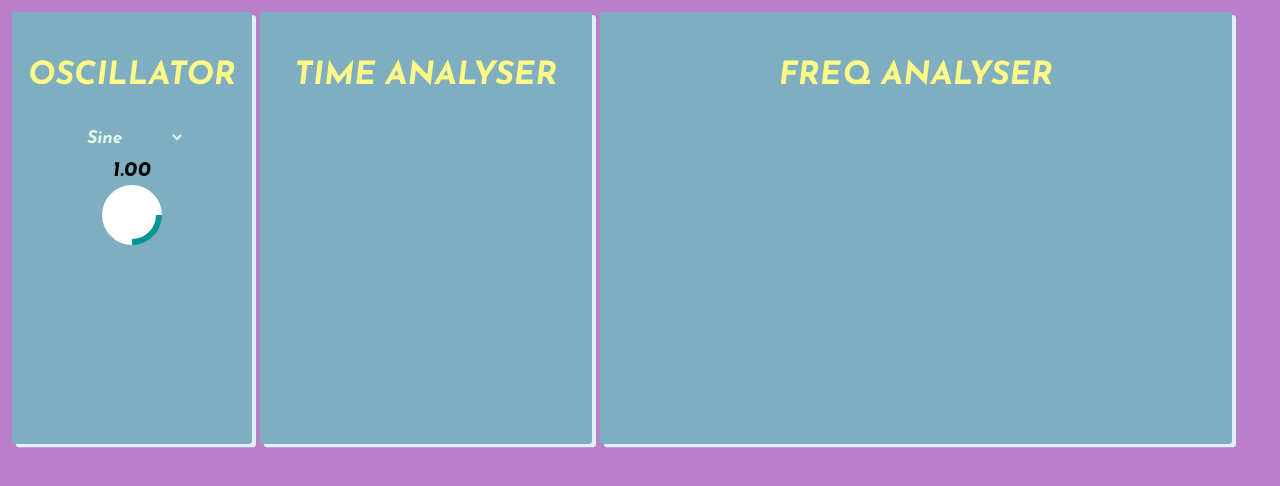
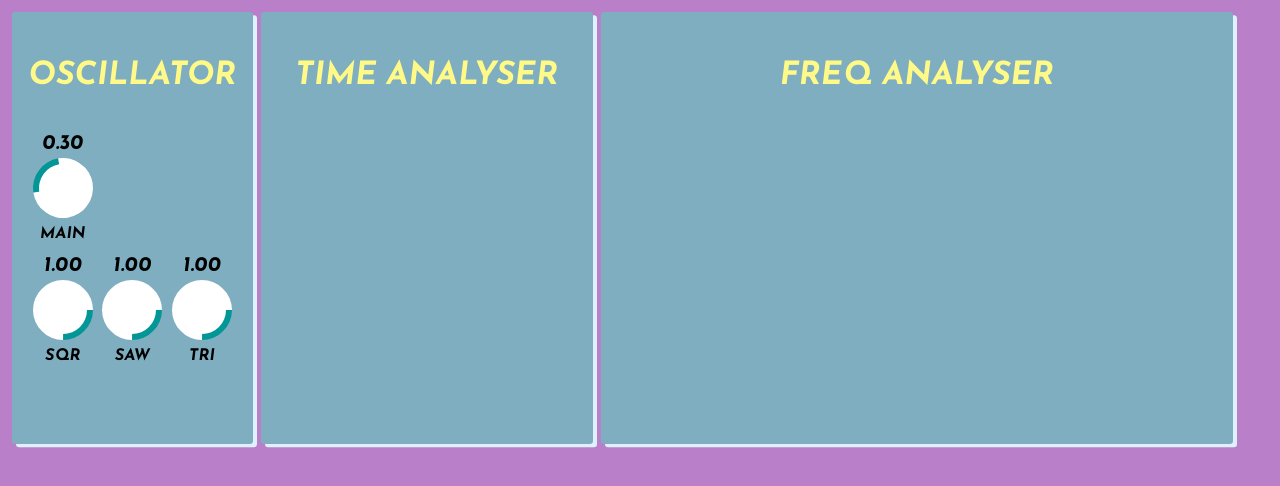
Before and after one commit to jkyle/austinjs-web-audio, a React app: page / in a window 1280 px wide. Shown: the top 486 px of the page. Built offline with nearby package versions, Linux system fonts and the light colour scheme.

Commit message:
Added multi-oscillator

```diff
--- a/src/App.js
+++ b/src/App.js
@@ -3,12 +3,12 @@ import style from './style.styl'
 import Device from './Device'
 import TimeAnalyser, { TimeAnalyserDOM } from './TimeAnalyser'
 import FrequencyAnalyser, { FrequencyAnalyserDOM } from './FrequencyAnalyser'
-import Oscillator, { OscillatorDOM } from './Oscillator'
+import MultiOsc, { MultiOscDOM } from './Multiosc'
 
 const context = new (window.AudioContext || window.webkitAudioContext)()
 const timeAnalyser = TimeAnalyser(context)
 const freqAnalyser = FrequencyAnalyser(context)
-const osc = Oscillator(context)
+const osc = MultiOsc(context)
 const gain = context.createGain()
 osc.gain.connect(gain)
 gain.connect(context.destination)
@@ -24,7 +24,7 @@ setInterval(() => play(context.currentTime + 0.5), 2000)
 export default () => (
   <div className={style.container}>
     <Device name="Oscillator">
-      <OscillatorDOM device={osc} />
+      <MultiOscDOM device={osc} />
     </Device>
     <Device name="Time Analyser">
       <TimeAnalyserDOM device={timeAnalyser} />
```
